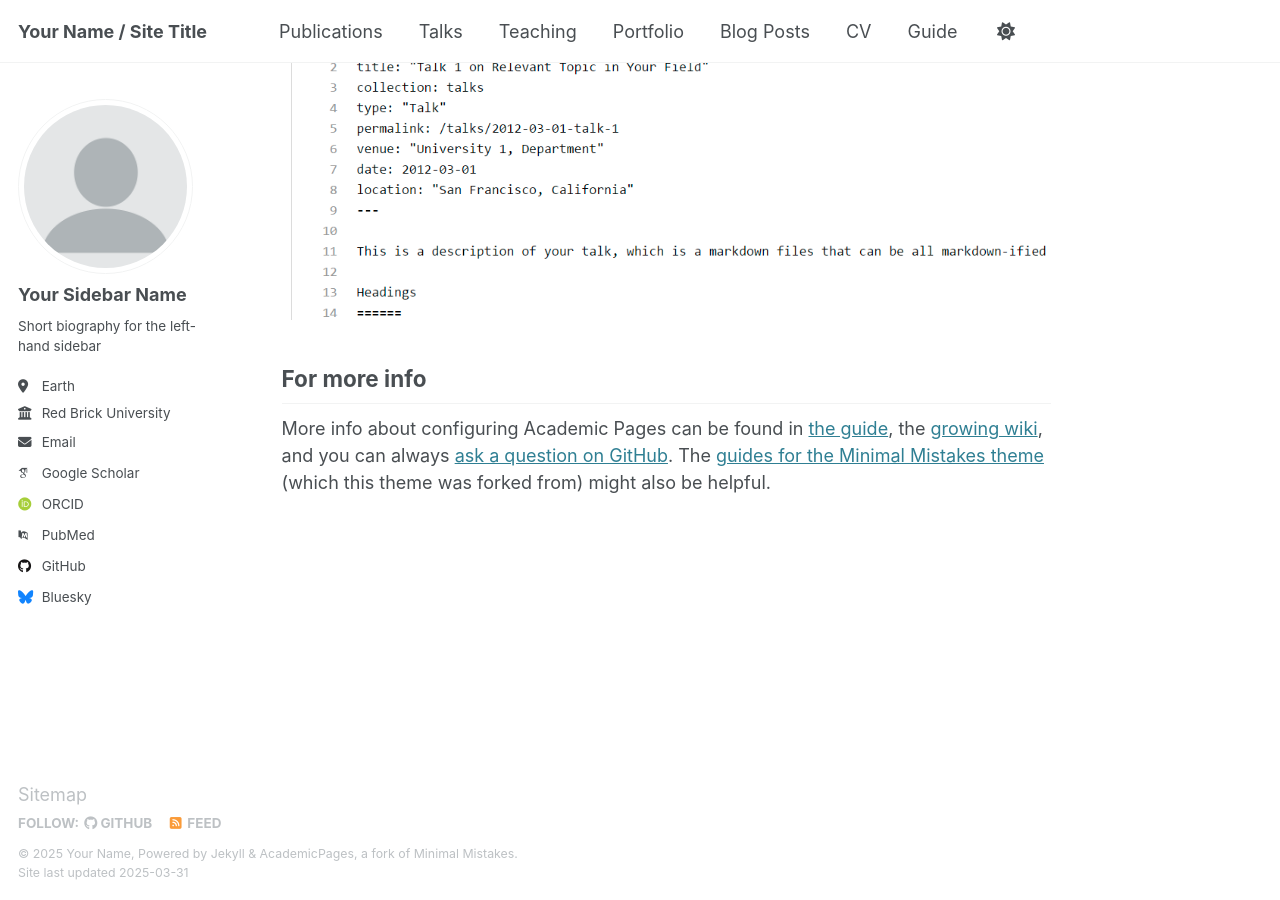
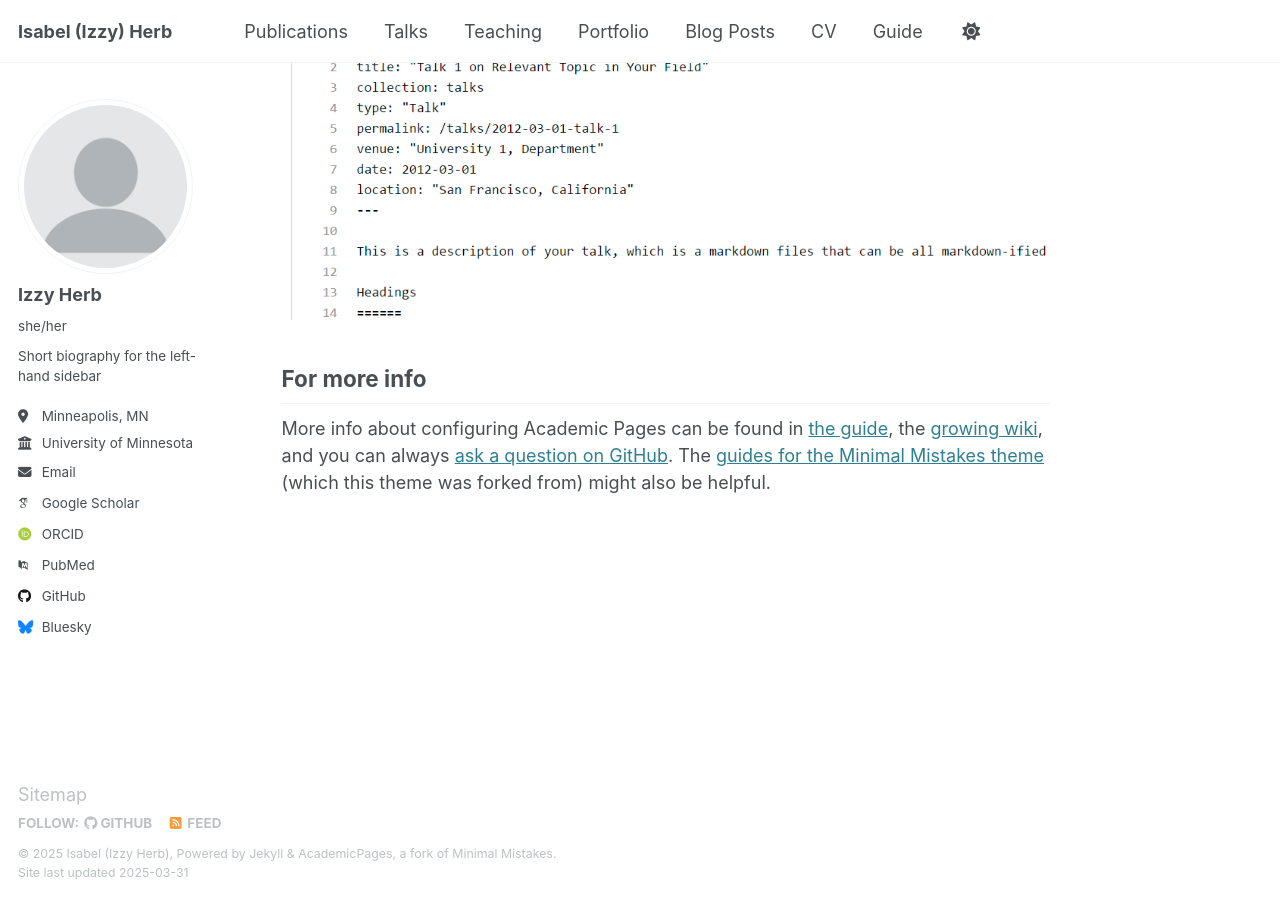
Before and after one commit to izzy-herb/izzy-herb, a Jekyll site: the page built from _pages/about.md, in a window 1280 px wide and 900 px high, scrolled down 2635 px. Built offline with Jekyll 4.4.1, drawn with Linux system fonts in a browser that asks for light colours; some web fonts are replaced.

Commit message:
Update _config.yml

```diff
--- a/_config.yml
+++ b/_config.yml
@@ -9,10 +9,10 @@
 # Basic Site Settings
 locale                   : "en-US"
 site_theme               : "default"
-title                    : "Your Name / Site Title"
+title                    : "Isabel (Izzy) Herb"
 title_separator          : "-"
-name                     : &name "Your Name"
-description              : &description "personal description"
+name                     : &name "Isabel (Izzy Herb)"
+description              : &description "PhD Student"
 url                      : https://academicpages.github.io # the base hostname & protocol for your site e.g. "https://[your GitHub username].github.io"
 baseurl                  : "" # the subpath of your site, e.g. "/blog"
 repository               : "academicpages/academicpages.github.io"
@@ -23,13 +23,13 @@ repository               : "academicpages/academicpages.github.io"
 author:
   # Biographic information
   avatar           : "profile.png"
-  name             : "Your Sidebar Name"
-  pronouns         : # example: "she/her"
+  name             : "Izzy Herb"
+  pronouns         : "she/her"
   bio              : "Short biography for the left-hand sidebar"
-  location         : "Earth"
-  employer         : "Red Brick University"
+  location         : "Minneapolis, MN"
+  employer         : "University of Minnesota"
   uri              : # URL
-  email            : "none@example.org"
+  email            : "herb0219@umn.edu"
 
   # Academic websites
   arxiv            : # URL - Update with the correct link to your profile
```
